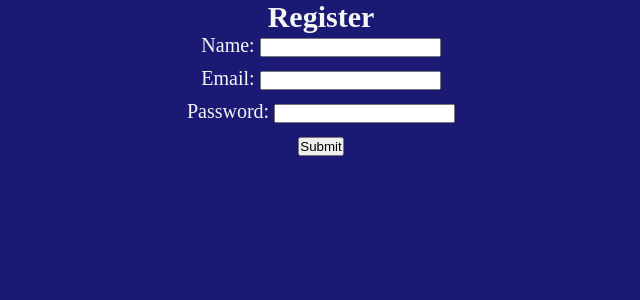
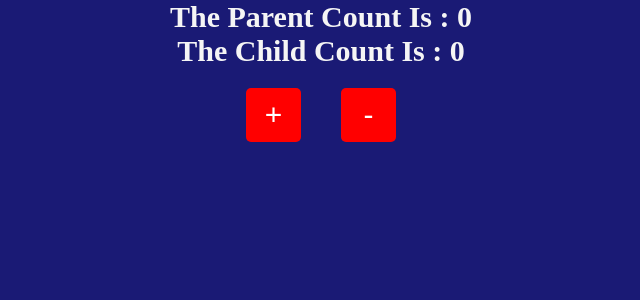
Before and after one commit to Shm-Rsuf/react-review, a React (Create React App) app: page / in a window 1280 px wide. Shown: the top 300 px of the page, without its empty margins (319-959 px from the left). Built offline with nearby package versions, Linux system fonts and the light colour scheme.

Commit message:
memos added

```diff
--- a/src/App.js
+++ b/src/App.js
@@ -1,5 +1,6 @@
 import React from "react";
-import FORM from "./FORM/FORM";
+// import FORM from "./FORM/FORM";
+import Paren from "./MEMOS_IN_REACT/Paren";
 
 // import HOOKS_USESTATE1 from "./HOOKS_USESTATE/index1";
 // import HOOKS_USESTATE3 from "./HOOKS_USESTATE/index3";
@@ -7,7 +8,7 @@ import FORM from "./FORM/FORM";
 export default function App() {
   return (
     <div>
-      <FORM />
+      <Paren />
     </div>
   );
 }
--- /dev/null
+++ b/src/MEMOS_IN_REACT/Child.js
@@ -0,0 +1,12 @@
+import React from "react";
+
+function Child({ childCount }) {
+  console.log("child component is being re-rendering");
+  return (
+    <div>
+      <h2>The child count is : {childCount}</h2>
+    </div>
+  );
+}
+
+export default React.memo(Child);
--- /dev/null
+++ b/src/MEMOS_IN_REACT/Paren.js
@@ -0,0 +1,31 @@
+import React, { useState } from "react";
+import Child from "./Child";
+
+function Paren() {
+  const [parentCount, setParentCount] = useState(0);
+  const [childCount, setChildtCount] = useState(0);
+
+  const changeParentCount = () => {
+    setParentCount(parentCount + 1);
+  };
+
+  const changeChildCount = () => {
+    setChildtCount(childCount - 1);
+  };
+
+  return (
+    <div>
+      <h2>The parent count is : {parentCount}</h2>
+      <Child childCount={childCount} />
+
+      <button className="btn" onClick={changeParentCount}>
+        +
+      </button>
+
+      <button className="btn" onClick={changeChildCount}>
+        -
+      </button>
+    </div>
+  );
+}
+export default Paren;
```
